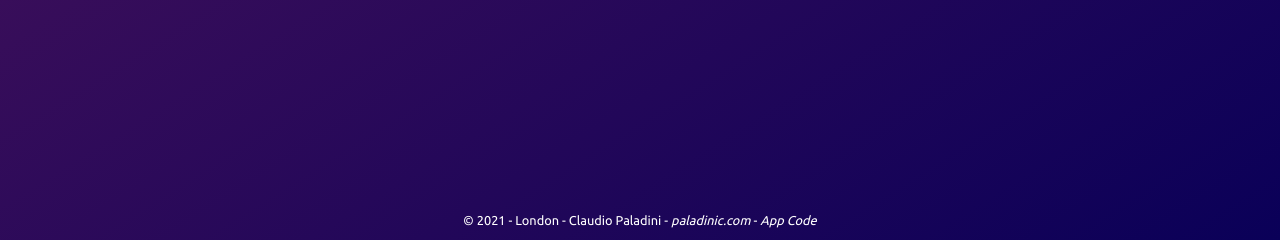
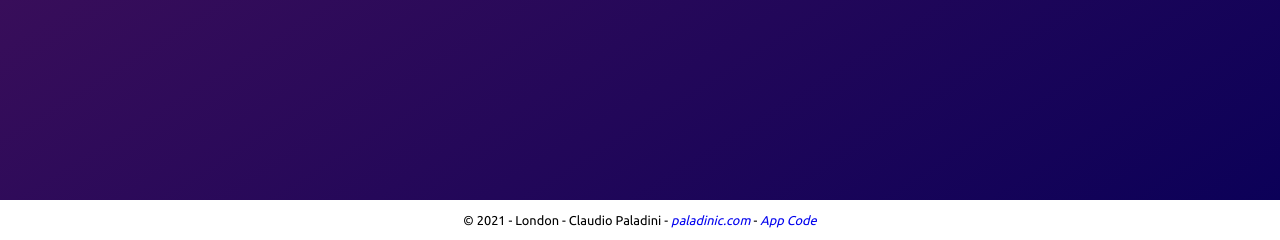
Before and after one commit to paladinic/flask_letter_guesser, a Flask app: page / in a window 1280 px wide. Shown: the part 560-800 px from the top of the page. Run offline with Flask 2, Linux system fonts and the light colour scheme.

Commit message:
footer restyle

```diff
--- a/static/css/styles.css
+++ b/static/css/styles.css
@@ -56,9 +56,6 @@ h1{
 
 a{
   text-decoration: none;
-  color: white;
-  /* display: block; */
-  /* margin-bottom: 15px; */
   transition: .2s;
   font-style: italic;
 }
@@ -70,4 +67,6 @@ footer{
   position: absolute;
   bottom: 0;
   width: 100%;
+  background-color: white;
+  color: black;
 }
```
